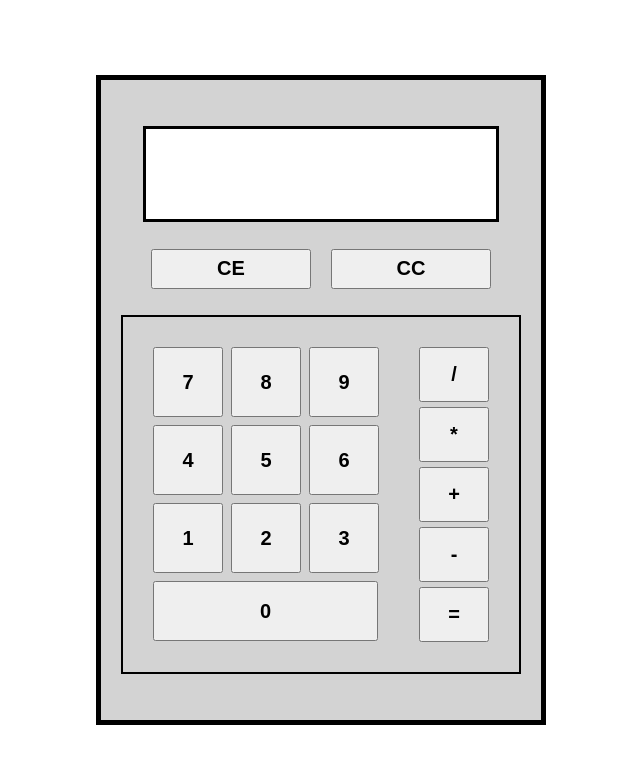
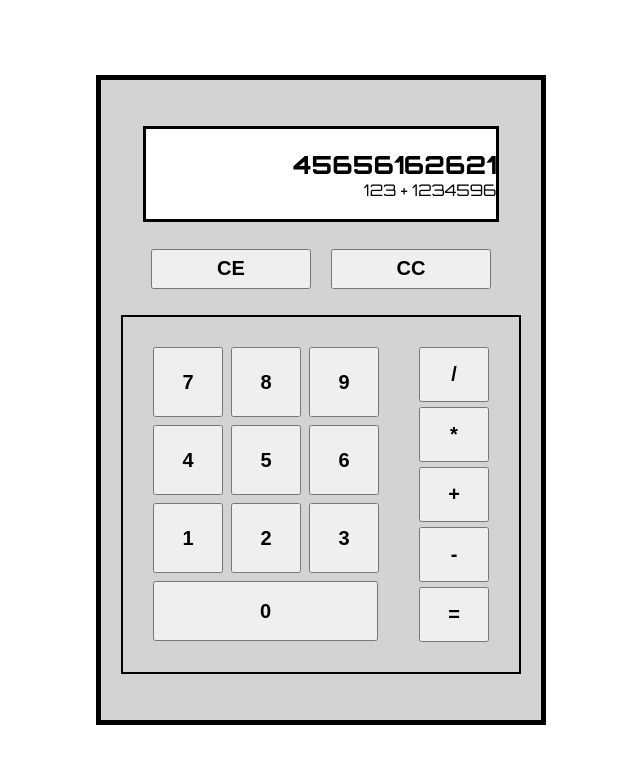
Before and after one commit to ROSS1996/web-calculator, a plain HTML site: page index.html in a window 1280 px wide. Shown: the whole page, without its empty margins (319-959 px from the left). Drawn offline with Linux system fonts and the light colour scheme.

Commit message:
Modify calculator display

```diff
--- a/index.html
+++ b/index.html
@@ -11,9 +11,9 @@
 <body>
     <main>
         <div class="frame">
-            <div class="screen">
-                <div id="result"></div>
-                <div id="input"></div>
+            <div class="display">
+                <div id="result">45656162621</div>
+                <div id="input">123 + 1234596</div>
             </div>
             <div class="controls">
                 <button class="control" id="ce">CE</button>
--- a/style.css
+++ b/style.css
@@ -1,3 +1,5 @@
+@import url("https://fonts.googleapis.com/css?family=Orbitron:300,400,500,800");
+
 * {
     margin: 0;
     padding: 0;
@@ -22,11 +24,26 @@ main {
     background-color: lightgray;
 }
 
-.screen {
+.display {
     border: 3px solid black;
     width: 350px;
     height: 90px;
     background-color: white;
+    font-family: 'Orbitron', 'Courier New', Courier, monospace;
+    display: flex;
+    flex-direction: column;
+    justify-content: center;
+    align-items: flex-end;
+}
+
+#result {
+    font-size: 25px;
+    font-weight: 800;
+}
+
+#input {
+    font-size: 16px;
+    font-weight: 300;
 }
 
 .controls {
```
